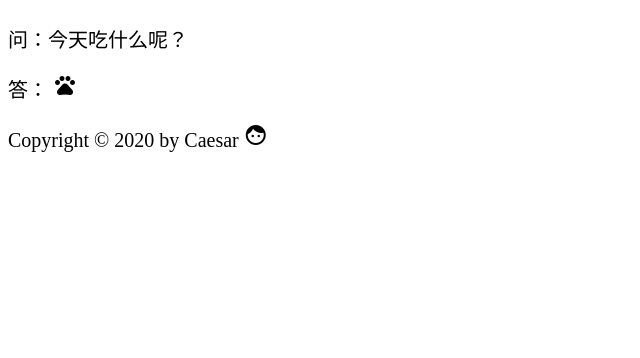
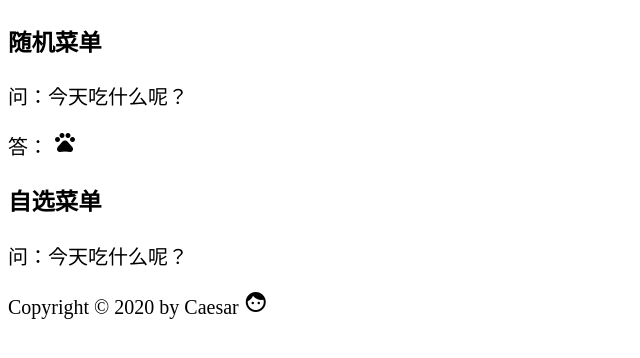
Before and after one commit to zhuganglie/dish, a plain HTML site: page index.html in a window 1280 px wide. Shown: the part 88-446 px from the top of the page, without its empty margins (0-640 px from the left). Drawn offline with Linux system fonts and the light colour scheme.

Commit message:
update html

```diff
--- a/index.html
+++ b/index.html
@@ -15,11 +15,19 @@
   <header>
     <h1>今日菜谱</h1>
     </header>
-    <div class="menu">
-      <p id="que">问：今天吃什么呢？</p>
+    <section class="menu">
+    <div class="random">
+      <h3>随机菜单</h3>
+      <p class="que">问：今天吃什么呢？</p>
 <p id="ans" onclick="myDish()">答： <i class="material-icons">pets</i></p>
   <p id="demo"></p>
 </div>
+<div class="dropdown">
+  <h3>自选菜单</h3>
+  <p class="que">问：今天吃什么呢？</p>
+
+  </div>
+</section>
 <footer>
   <p id="copyright">Copyright &copy; 2020 by Caesar <i class="material-icons">face</i></p>
   </footer>
```
